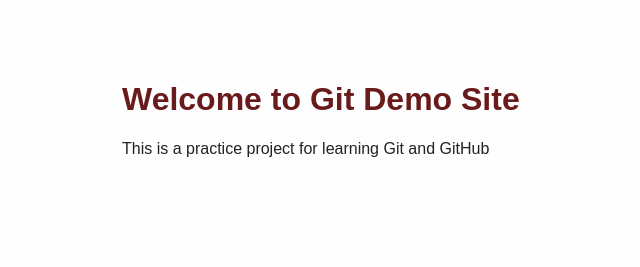
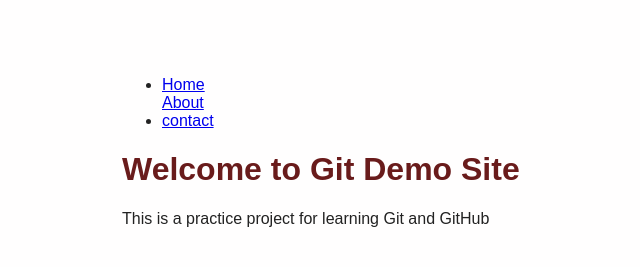
Before and after one commit to kplorlaet/git-demo-site, a website: page index.html in a window 1280 px wide. Shown: the whole page, without its empty margins (168-808 px from the left). Drawn offline with Linux system fonts and the light colour scheme.

Commit message:
feat: add navigation

```diff
--- a/index.html
+++ b/index.html
@@ -7,6 +7,13 @@
     <link rel="stylesheet" href="css/style.css">
 </head>
 <body>
+    <nav>
+        <ul>
+            <li><a href="index.html">Home</a></li>
+            </li><a href="about.html">About</a></li>
+            <li><a href="contact.html">contact</a></li>
+        </ul>
+    </nav>
     <h1>Welcome to Git Demo Site</h1>
     <p>This is a practice project for learning Git and GitHub</p>
 </body>
```
